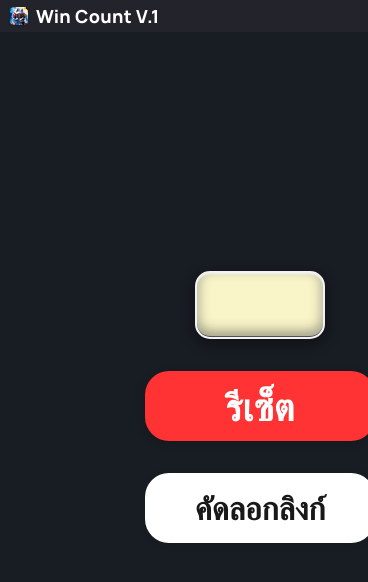
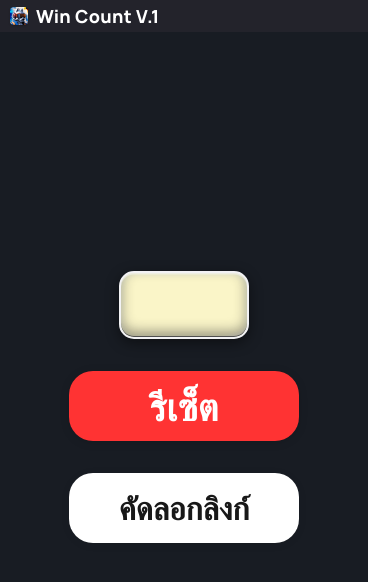
Before and after one commit to artywoof/win-count, an Electron app: page control.html in a window 368 px wide. Shown: the top 582 px of the page. Drawn offline with Linux system fonts and the light colour scheme; no server answers.

Commit message:
Update control.html

```diff
--- a/control.html
+++ b/control.html
@@ -15,9 +15,10 @@
       overflow: hidden;
     }
     body {
+      width: 100vw; height: 100vh;
       min-width: 520px; min-height: 435px;
-      width: 100vw; height: 100vh;
       display: flex; flex-direction: column;
+      align-items: stretch; justify-content: flex-start;
     }
     .titlebar {
       width: 100%; height: 32px;
@@ -27,6 +28,7 @@
       user-select: none;
       position: relative;
       z-index: 99;
+      flex-shrink: 0;
     }
     .logo-label {
       display: flex; align-items: center; gap: 8px;
@@ -78,17 +80,18 @@
     .windowbtn#close-btn:hover { background: #e81123; }
     .windowbtn#close-btn:active { background: #c50f1f; }
     .windowbtn#close-btn svg, .windowbtn#min-btn svg { stroke: #fff; }
-    /* เน้น UI กลางจอ! */
+
+    /* ==== Center UI ทั้งแนวตั้ง-แนวนอน ==== */
     .center-content {
       flex: 1 1 0;
-      width: 100%;
+      width: 100vw;
       display: flex;
       flex-direction: column;
       align-items: center;
-      justify-content: center; /* Center ทั้งแนวตั้งและแนวนอน */
+      justify-content: center;
       gap: 32px;
+      min-width: 0;
       min-height: 0;
-      min-width: 0;
       position: relative;
       z-index: 2;
     }
@@ -96,8 +99,6 @@
       display: flex;
       flex-direction: column;
       align-items: center;
-      margin-bottom: 0;
-      margin-top: 0;
       width: 100%;
     }
     #winval {
@@ -156,7 +157,6 @@
       width: 230px;
       height: 70px;
       margin: 0;
-      margin-bottom: 0;
       cursor: pointer;
       box-shadow: 0 1.5px 10px #0002;
       transition: background .12s;
@@ -178,7 +178,7 @@
       min-width: 0;
       width: 230px;
       height: 70px;
-      margin-top: 0;
+      margin: 0;
       cursor: pointer;
       box-shadow: 0 1.5px 10px #0001;
       transition: background .12s, color .12s;
```
